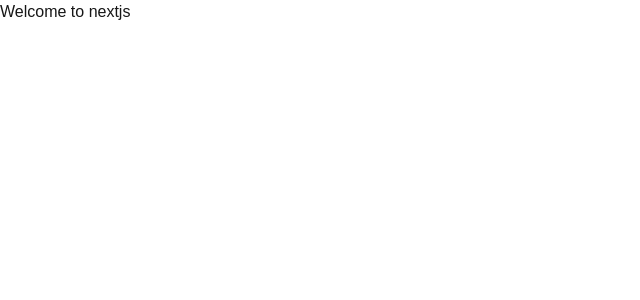
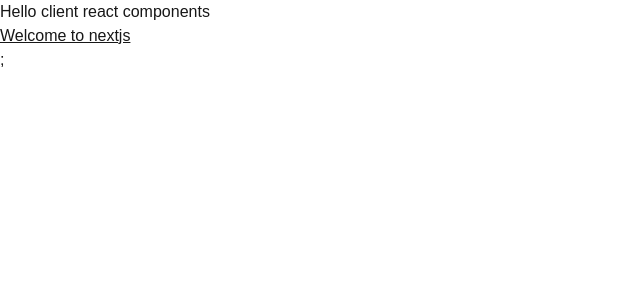
Before and after one commit to JafaryNM/nextjs16-, a Next.js app: page / in a window 1280 px wide. Shown: the top 300 px of the page, without its empty margins (0-640 px from the left). Built offline with nearby package versions, Linux system fonts and the light colour scheme.

Commit message:
working-server-side-client-components

```diff
--- /dev/null
+++ b/app/components/Hello.tsx
@@ -0,0 +1,6 @@
+"use client";
+
+export default function Hello() {
+  console.log("Client component");
+  return <div>Hello client react components</div>;
+}
--- a/app/page.tsx
+++ b/app/page.tsx
@@ -1,3 +1,12 @@
+import Hello from "@/app/components/Hello";
+
 export default function Home() {
-  return <div>Welcome to nextjs</div>;
+  console.log("Server  components");
+
+  return (
+    <main>
+      <Hello />
+      <div className="text-5x underline">Welcome to nextjs</div>;
+    </main>
+  );
 }
```
